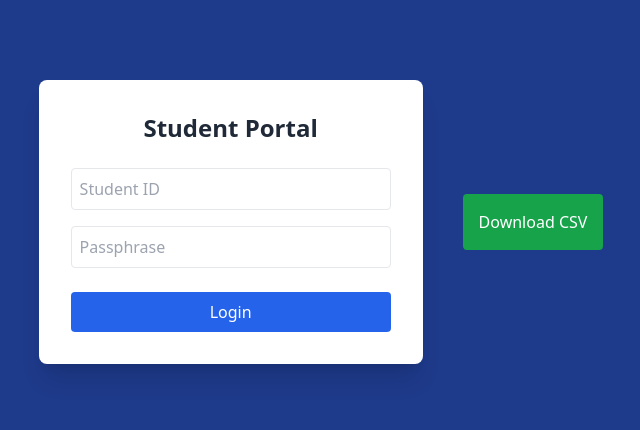
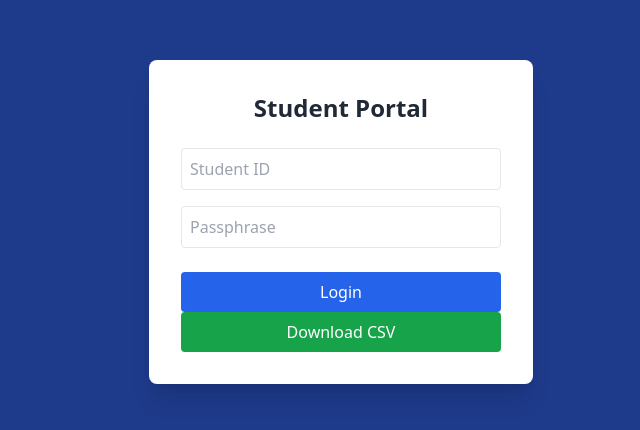
Before and after one commit to mrbaileyjpa/mrbaileyjpa.github.io, a plain HTML site: page reflection-logs.html in a window 1280 px wide. Shown: the part 178-608 px from the top of the page, without its empty margins (299-939 px from the left). Drawn offline with nearby package versions, Linux system fonts and the light colour scheme.

Commit message:
Update reflection-logs.html

```diff
--- a/reflection-logs.html
+++ b/reflection-logs.html
@@ -17,9 +17,7 @@
             <input type="text" id="student-id" placeholder="Student ID" class="w-full p-2 mb-4 border rounded">
             <input type="password" id="passphrase" placeholder="Passphrase" class="w-full p-2 mb-6 border rounded">
             <button onclick="handleLogin()" class="w-full bg-blue-600 text-white py-2 rounded hover:bg-blue-700">Login</button>
-        </div>
-        <div id="admin-controls" class="p-10 text-center">
-            <button onclick="exportToCSV()" class="bg-green-600 text-white p-4 rounded">Download CSV</button>
+            <button onclick="exportToCSV()" class="w-full bg-green-600 text-white py-2 rounded hover:bg-green-700">Download CSV</button>
         </div>
     </div>
 
```
